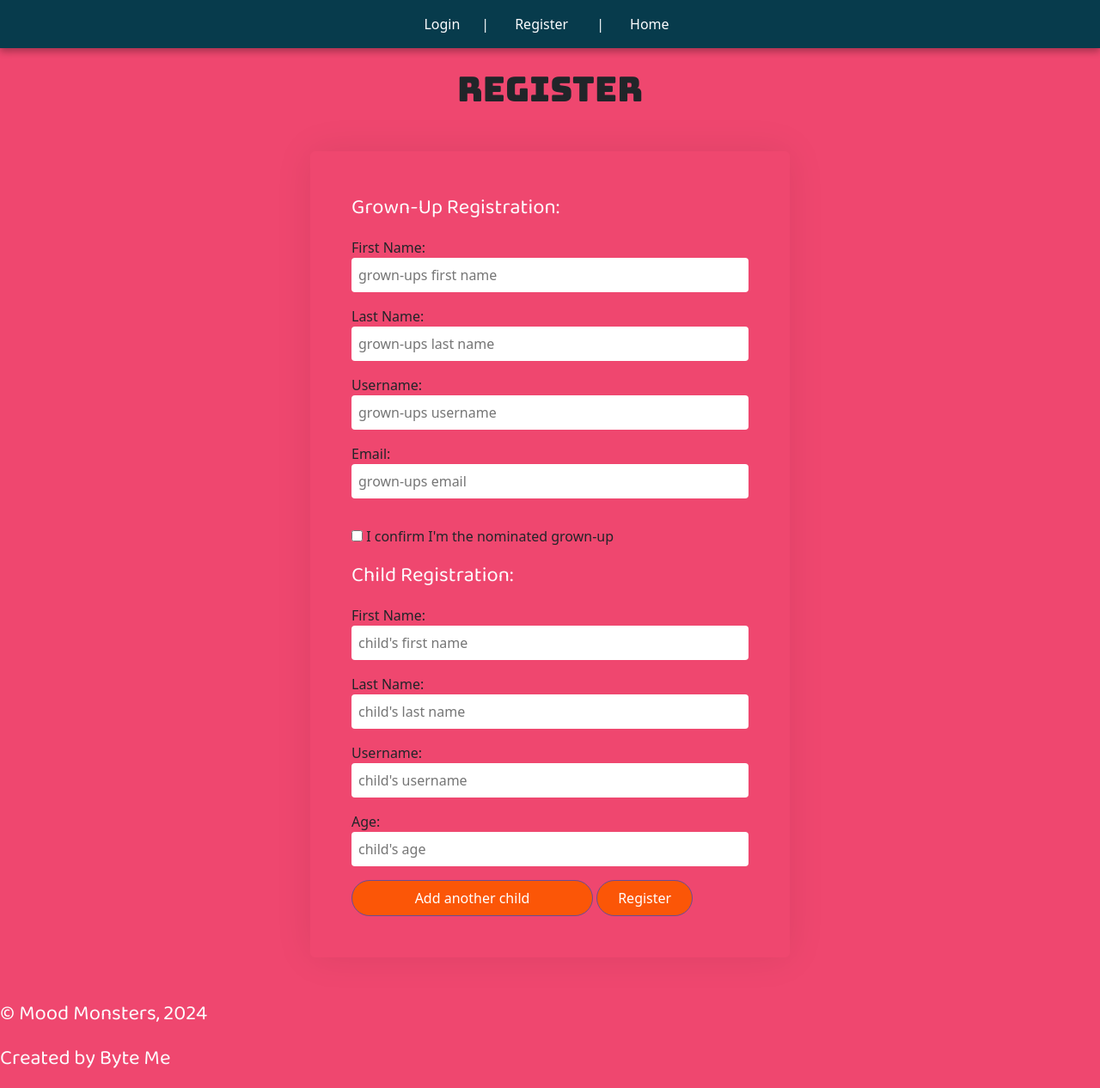
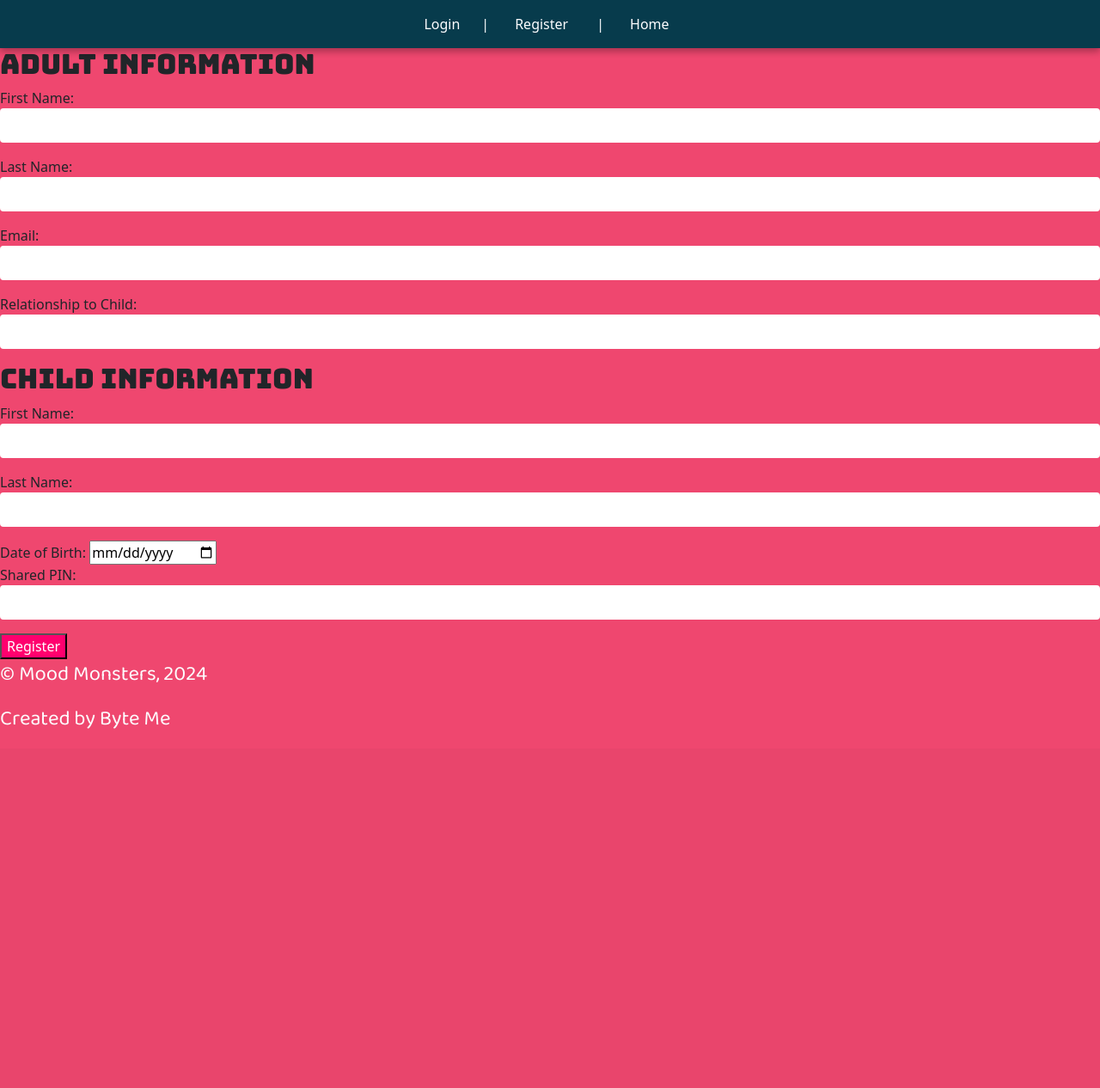
Before and after one commit to CallyKilduff123/mood_monsters, a Flask app: page /register in a window 1280 px wide. Shown: the whole page at 86% size. After the commit the page ends 848 px from the top, so only its background shows below. Run offline with Flask 3, Linux system fonts and the light colour scheme.

Commit message:
registration form complete and database updated

```diff
--- a/application/routes.py
+++ b/application/routes.py
@@ -1,5 +1,5 @@
 from flask import Flask, render_template, request, redirect, url_for, session
-from application.data_access import child_login, grownup_login
+from application.data_access import child_login, grownup_login, add_family
 from datetime import datetime, timedelta
 from application import app
 
@@ -8,6 +8,33 @@ from application import app
 @app.route('/home')
 def home():
     return render_template('1_home.html', title='Home')
+
+
+@app.route('/register', methods=['GET', 'POST'])
+def register():
+    if request.method == 'POST':
+        adult_info = {
+            'first_name': request.form['adult_first_name'],
+            'last_name': request.form['adult_last_name'],
+            'email': request.form['adult_email'],
+            'relationship': request.form['relationship']
+        }
+        child_info = {
+            'first_name': request.form['child_first_name'],
+            'last_name': request.form['child_last_name'],
+            'dob': request.form['child_dob']
+        }
+        shared_pin = request.form['shared_pin']
+
+        # Call the correct data access function
+        success = add_family(adult_info, child_info, shared_pin)
+        if success:
+            return redirect(url_for('login_route'))
+        else:
+            return 'Registration Failed', 500
+
+    return render_template('3_register.html', title='Register')
+
 
 
 @app.route('/login', methods=['GET', 'POST'])
@@ -20,11 +47,6 @@ def login_route():
     return render_template('2_login.html', title='Login')
 
 
-@app.route('/register')
-def register():
-    return render_template('3_register.html', title='Register')
-
-
 @app.route('/grownup_dashboard')
 def grownup_dashboard():
     return render_template('4_grownup_dashboard.html', title='Dashboard')
--- a/application/templates/3_register.html
+++ b/application/templates/3_register.html
@@ -1,69 +1,30 @@
 {% extends "layout.html" %}
 {% block body_content %}
-<div class="container-xxl py-4">
-    <div class="container">
-        <div class="text-center">
-            <h1 class="section-title mb-4">{{title}}</h1>
-        </div>
-        <div class="d-flex align-items-center justify-content-center py-4">
-            <div class="col-lg-6 col-md-8 col-sm-12 mx-auto">
-                <div class="section-form rounded p-5">
-                    <form action="" method="POST">
-                         <!-- Grown-Up Registration -->
-                        <div>
-                            <p>Grown-Up Registration:</p>
-                        </div>
-                        <div>
-                            <label for="grownup-firstname">First Name:</label>
-                            <input type="text" id="grownup-firstname" name="grownup-firstname" placeholder="grown-ups first name" required>
-                        </div>
-                        <div>
-                            <label for="grownup-lastname">Last Name:</label>
-                            <input type="text" id="grownup-lastname" name="grownup-lastname" placeholder="grown-ups last name" required>
-                        </div>
-                        <div>
-                            <label for="grownup-username">Username:</label>
-                            <input type="text" id="grownup-username" name="grownup-username" placeholder="grown-ups username" required>
-                        </div>
-                        <div>
-                            <label for="email">Email:</label>
-                            <input type="email" id="email" name="email" placeholder="grown-ups email" required>
-                        </div>
-                        <div class="py-3">
-                            <input type="checkbox" id="nomination" name="nomination">
-                            <label for="nomination">I confirm I'm the nominated grown-up</label>
-                        </div>
 
-                        <!-- Child Registration -->
-                        <div>
-                            <p>Child Registration:</p>
-                        </div>
-                        <div>
-                            <label for="child-firstname">First Name:</label>
-                            <input type="text" id="child-firstname" name="child-firstname" placeholder="child's first name" required>
-                        </div>
-                        <div>
-                            <label for="child-lastname">Last Name:</label>
-                            <input type="text" id="child-lastname" name="child-lastname" placeholder="child's last name" required>
-                        </div>
-                        <div>
-                            <label for="child-username">Username:</label>
-                            <input type="text" id="child-username" name="child-username" placeholder="child's username" required>
-                        </div>
-                        <div>
-                            <label for="child-age">Age:</label>
-                            <input type="text" id="child-age" name="child-age" placeholder="child's age" required>
-                        </div>
+    <form action="/register" method="post">
+        <h2>Adult Information</h2>
+        <label>First Name:</label>
+        <input type="text" name="adult_first_name" required><br>
+        <label>Last Name:</label>
+        <input type="text" name="adult_last_name" required><br>
+        <label>Email:</label>
+        <input type="email" name="adult_email" required><br>
+        <label>Relationship to Child:</label>
+        <input type="text" name="relationship" required><br>
 
-                        <div>
-                            <input class="btn btn-primary rounded-pill py-2 px-4" type="" value="Add another child">
-                            <input class="btn btn-primary rounded-pill py-2 px-4" type="submit" value="Register">
-                        </div>
+        <h2>Child Information</h2>
+        <label>First Name:</label>
+        <input type="text" name="child_first_name" required><br>
+        <label>Last Name:</label>
+        <input type="text" name="child_last_name" required><br>
+        <label>Date of Birth:</label>
+        <input type="date" name="child_dob" required><br>
 
-                    </form>
-                </div>
-            </div>
-        </div>
-    </div>
-</div>
+        <label>Shared PIN:</label>
+        <input type="password" name="shared_pin" required><br>
+
+        <input type="submit" value="Register">
+    </form>
+
+
 {% endblock %}
```
Also changed, not shown: application/data_access.py (+29 -0 lines), application/database/MoodMonstersDB.sql (+59 -55 lines).
